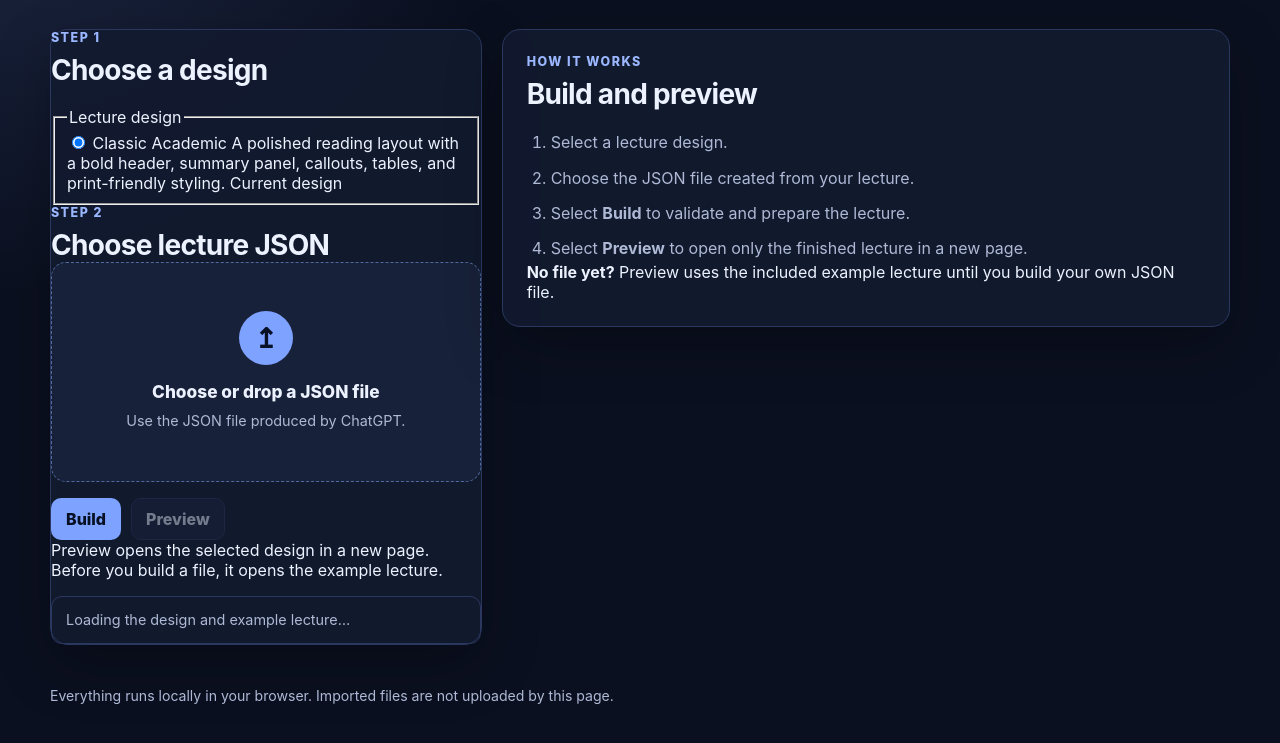
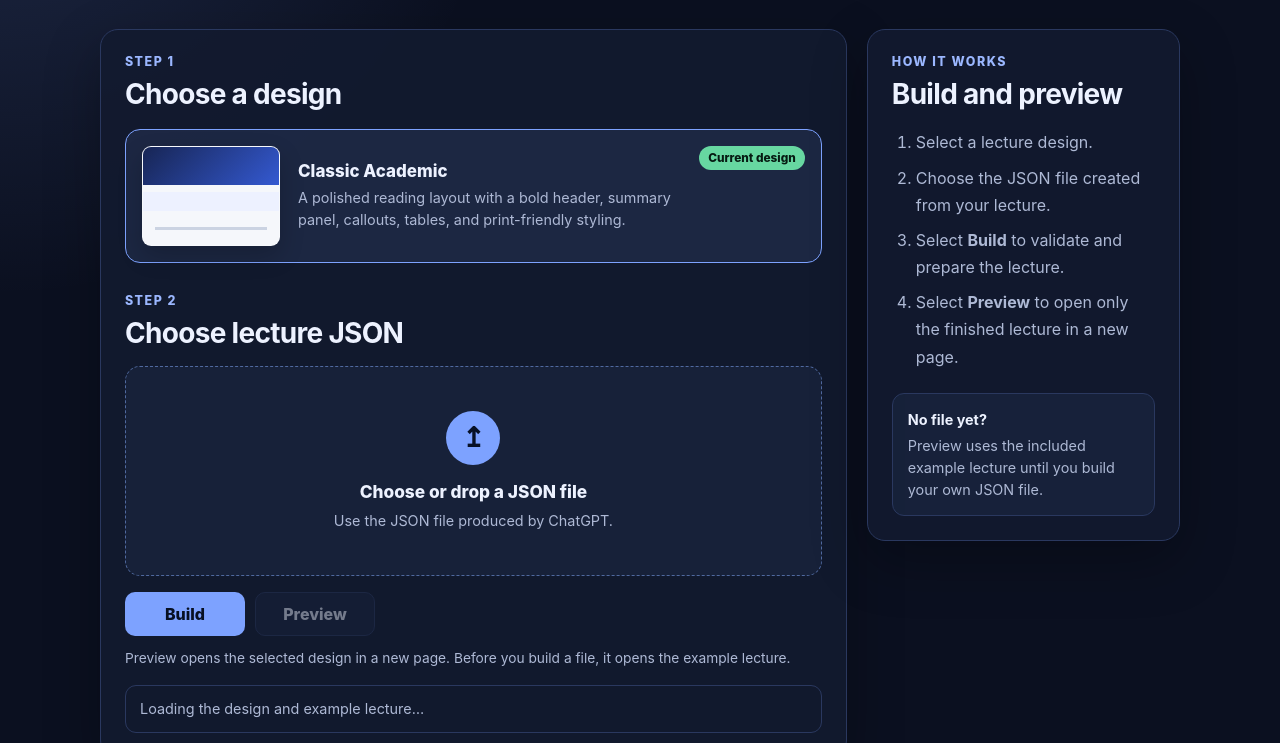
Before and after one commit to hatemkhaleefah3-ui/smoking, a plain HTML site: page index.html in a window 1280 px wide. Shown: the part 215-958 px from the top of the page. Drawn offline with Linux system fonts and the light colour scheme.

Commit message:
Style design picker and streamlined builder

```diff
--- a/styles.css
+++ b/styles.css
@@ -10,42 +10,33 @@
   --primary-strong: #9bb7ff;
   --success: #67d7a1;
   --danger: #ff8b96;
-  --warning: #ffd479;
   --shadow: 0 20px 55px rgba(0, 0, 0, 0.28);
   --radius: 18px;
   font-family: Inter, ui-sans-serif, system-ui, -apple-system, BlinkMacSystemFont, "Segoe UI", sans-serif;
 }
 
-* {
-  box-sizing: border-box;
-}
+* { box-sizing: border-box; }
 
 body {
   margin: 0;
   min-height: 100vh;
+  color: var(--text);
   background:
     radial-gradient(circle at top left, rgba(125, 162, 255, 0.18), transparent 32rem),
     var(--bg);
-  color: var(--text);
 }
 
 button,
-input {
-  font: inherit;
-}
+input { font: inherit; }
 
-code {
-  font-family: ui-monospace, SFMono-Regular, Menlo, Consolas, monospace;
-}
+code { font-family: ui-monospace, SFMono-Regular, Menlo, Consolas, monospace; }
 
 .shell {
-  width: min(1180px, calc(100% - 32px));
+  width: min(1080px, calc(100% - 32px));
   margin-inline: auto;
 }
 
-.site-header {
-  padding: 54px 0 32px;
-}
+.site-header { padding: 54px 0 32px; }
 
 .header-content {
   display: flex;
@@ -67,9 +58,7 @@
 h1,
 h2,
 h3,
-p {
-  margin-top: 0;
-}
+p { margin-top: 0; }
 
 h1 {
   margin-bottom: 12px;
@@ -92,8 +81,7 @@
   line-height: 1.65;
 }
 
-.version-badge,
-.preview-state {
+.version-badge {
   display: inline-flex;
   align-items: center;
   min-height: 32px;
@@ -108,7 +96,8 @@
 
 .app-layout {
   display: grid;
-  grid-template-columns: minmax(300px, 0.8fr) minmax(0, 1.35fr);
+  grid-template-columns: minmax(0, 1.55fr) minmax(280px, 0.65fr);
+  align-items: start;
   gap: 20px;
   padding-bottom: 30px;
 }
@@ -120,31 +109,93 @@
   box-shadow: var(--shadow);
 }
 
-.controls-panel,
-.workflow-panel {
-  padding: 24px;
+.builder-panel,
+.workflow-panel { padding: 24px; }
+
+.section-heading { margin-bottom: 18px; }
+
+.design-picker {
+  margin: 0 0 30px;
+  padding: 0;
+  border: 0;
 }
 
-.preview-panel {
-  grid-row: span 2;
-  overflow: hidden;
+.design-option {
+  position: relative;
+  display: grid;
+  grid-template-columns: 138px minmax(0, 1fr) auto;
+  gap: 18px;
+  align-items: center;
+  padding: 16px;
+  border: 1.5px solid var(--primary);
+  border-radius: 15px;
+  background: rgba(125, 162, 255, 0.1);
+  cursor: pointer;
 }
 
-.section-heading {
-  display: flex;
-  align-items: flex-start;
-  justify-content: space-between;
-  gap: 16px;
-  margin-bottom: 20px;
+.design-option input {
+  position: absolute;
+  width: 1px;
+  height: 1px;
+  overflow: hidden;
+  clip: rect(0, 0, 0, 0);
+  clip-path: inset(50%);
 }
 
-.preview-heading {
-  padding: 24px 24px 0;
+.design-option:focus-within {
+  outline: 3px solid rgba(125, 162, 255, 0.34);
+  outline-offset: 3px;
 }
+
+.design-thumbnail {
+  display: grid;
+  min-height: 100px;
+  overflow: hidden;
+  border: 1px solid rgba(255, 255, 255, 0.18);
+  border-radius: 9px;
+  background: #f5f7fb;
+  box-shadow: 0 10px 24px rgba(0, 0, 0, 0.2);
+}
+
+.thumbnail-hero { height: 38px; background: linear-gradient(135deg, #172554, #3459d1); }
+.thumbnail-summary { height: 19px; background: #edf1ff; }
+.thumbnail-lines {
+  margin: 10px 12px 12px;
+  background: repeating-linear-gradient(to bottom, #cbd3e2 0 3px, transparent 3px 10px);
+}
+
+.design-copy { min-width: 0; }
+
+.design-name {
+  display: block;
+  margin-bottom: 6px;
+  font-size: 1.06rem;
+  font-weight: 850;
+}
+
+.design-description {
+  display: block;
+  color: var(--muted);
+  font-size: 0.9rem;
+  line-height: 1.55;
+}
+
+.current-badge {
+  align-self: start;
+  padding: 5px 9px;
+  border-radius: 999px;
+  color: #061b12;
+  background: var(--success);
+  font-size: 0.74rem;
+  font-weight: 850;
+  white-space: nowrap;
+}
+
+.import-heading { margin-bottom: 16px; }
 
 .drop-zone {
   display: flex;
-  min-height: 220px;
+  min-height: 210px;
   margin-bottom: 16px;
   padding: 28px;
   border: 1.5px dashed #50699f;
@@ -190,10 +241,11 @@
 }
 
 .drop-help {
-  max-width: 360px;
+  max-width: 420px;
   color: var(--muted);
   font-size: 0.9rem;
   line-height: 1.55;
+  overflow-wrap: anywhere;
 }
 
 #file-input {
@@ -213,18 +265,16 @@
 }
 
 .button {
-  min-height: 42px;
-  padding: 10px 14px;
+  min-height: 44px;
+  padding: 10px 18px;
   border: 1px solid transparent;
   border-radius: 10px;
-  font-weight: 780;
+  font-weight: 800;
   cursor: pointer;
   transition: transform 140ms ease, opacity 140ms ease, border-color 140ms ease;
 }
 
-.button:hover:not(:disabled) {
-  transform: translateY(-1px);
-}
+.button:hover:not(:disabled) { transform: translateY(-1px); }
 
 .button:focus-visible {
   outline: 3px solid rgba(125, 162, 255, 0.36);
@@ -237,19 +287,23 @@
 }
 
 .button-primary {
+  min-width: 120px;
   color: #071023;
   background: var(--primary);
 }
 
-.button-success {
-  color: #061b12;
-  background: var(--success);
-}
-
 .button-secondary {
+  min-width: 120px;
   border-color: var(--line);
   color: var(--text);
   background: var(--surface-strong);
+}
+
+.preview-help {
+  margin: 12px 0 0;
+  color: var(--muted);
+  font-size: 0.86rem;
+  line-height: 1.5;
 }
 
 .status {
@@ -261,9 +315,7 @@
   line-height: 1.5;
 }
 
-.status-neutral {
-  color: var(--muted);
-}
+.status-neutral { color: var(--muted); }
 
 .status-success {
   border-color: rgba(103, 215, 161, 0.45);
@@ -300,51 +352,14 @@
   gap: 10px;
 }
 
-.document-details dt {
-  color: var(--muted);
-}
+.document-details dt { color: var(--muted); }
 
 .document-details dd {
   margin: 0;
   overflow-wrap: anywhere;
 }
 
-.preview-frame-wrap {
-  position: relative;
-  min-height: 720px;
-  margin-top: 18px;
-  background: #eef1f7;
-}
-
-#preview-frame {
-  display: block;
-  width: 100%;
-  min-height: 720px;
-  border: 0;
-  background: white;
-}
-
-.preview-placeholder {
-  position: absolute;
-  inset: 0;
-  display: flex;
-  align-items: center;
-  justify-content: center;
-  flex-direction: column;
-  gap: 8px;
-  padding: 24px;
-  color: #46516a;
-  text-align: center;
-  pointer-events: none;
-}
-
-.preview-placeholder span {
-  font-size: 0.92rem;
-}
-
-.workflow-panel {
-  align-self: start;
-}
+.workflow-panel { position: sticky; top: 20px; }
 
 .workflow-list {
   margin: 18px 0 0;
@@ -353,9 +368,22 @@
   line-height: 1.7;
 }
 
-.workflow-list li + li {
-  margin-top: 8px;
+.workflow-list li + li { margin-top: 8px; }
+
+.example-note {
+  display: grid;
+  gap: 5px;
+  margin-top: 22px;
+  padding: 15px;
+  border: 1px solid var(--line);
+  border-radius: 12px;
+  color: var(--muted);
+  background: rgba(125, 162, 255, 0.06);
+  font-size: 0.9rem;
+  line-height: 1.5;
 }
+
+.example-note strong { color: var(--text); }
 
 .site-footer {
   padding: 12px 0 36px;
@@ -363,45 +391,34 @@
   font-size: 0.88rem;
 }
 
-@media (max-width: 900px) {
-  .header-content,
-  .section-heading {
-    align-items: stretch;
-    flex-direction: column;
-  }
-
-  .version-badge,
-  .preview-state {
-    width: fit-content;
-  }
-
-  .app-layout {
-    grid-template-columns: 1fr;
-  }
-
-  .preview-panel {
-    grid-row: auto;
-  }
+.sr-only {
+  position: absolute;
+  width: 1px;
+  height: 1px;
+  padding: 0;
+  margin: -1px;
+  overflow: hidden;
+  clip: rect(0, 0, 0, 0);
+  white-space: nowrap;
+  border: 0;
 }
 
-@media (max-width: 560px) {
-  .shell {
-    width: min(100% - 20px, 1180px);
-  }
+@media (max-width: 840px) {
+  .header-content { align-items: stretch; flex-direction: column; }
+  .version-badge { width: fit-content; }
+  .app-layout { grid-template-columns: 1fr; }
+  .workflow-panel { position: static; }
+}
 
-  .site-header {
-    padding-top: 34px;
-  }
-
-  .controls-panel,
-  .workflow-panel,
-  .preview-heading {
-    padding-inline: 18px;
-  }
-
-  .button-row .button {
-    width: 100%;
-  }
+@media (max-width: 620px) {
+  .shell { width: min(100% - 20px, 1080px); }
+  .site-header { padding-top: 34px; }
+  .builder-panel,
+  .workflow-panel { padding: 18px; }
+  .design-option { grid-template-columns: 1fr; }
+  .design-thumbnail { min-height: 130px; }
+  .current-badge { justify-self: start; }
+  .button-row .button { width: 100%; }
 }
 
 @media (prefers-reduced-motion: reduce) {
```
